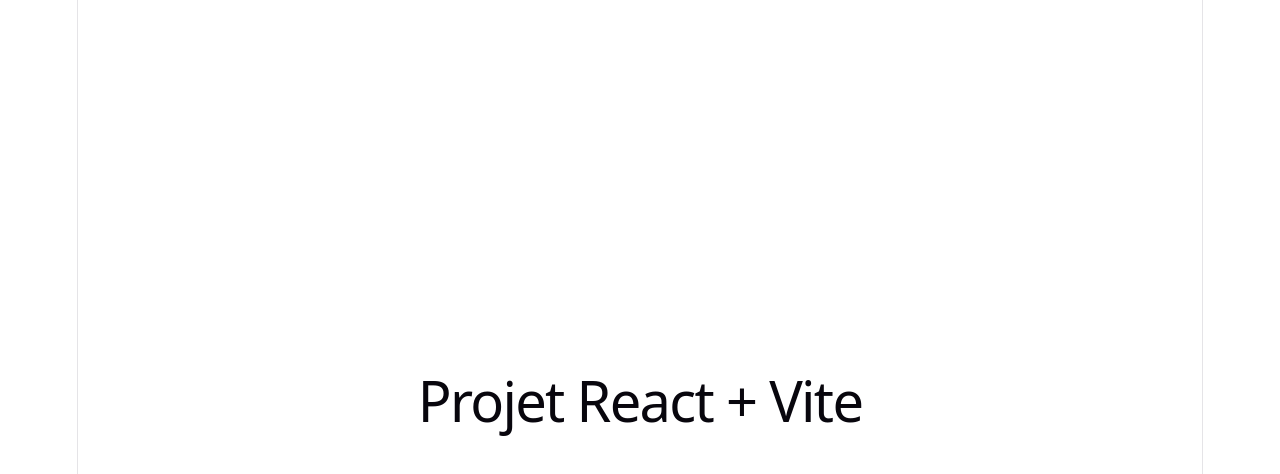
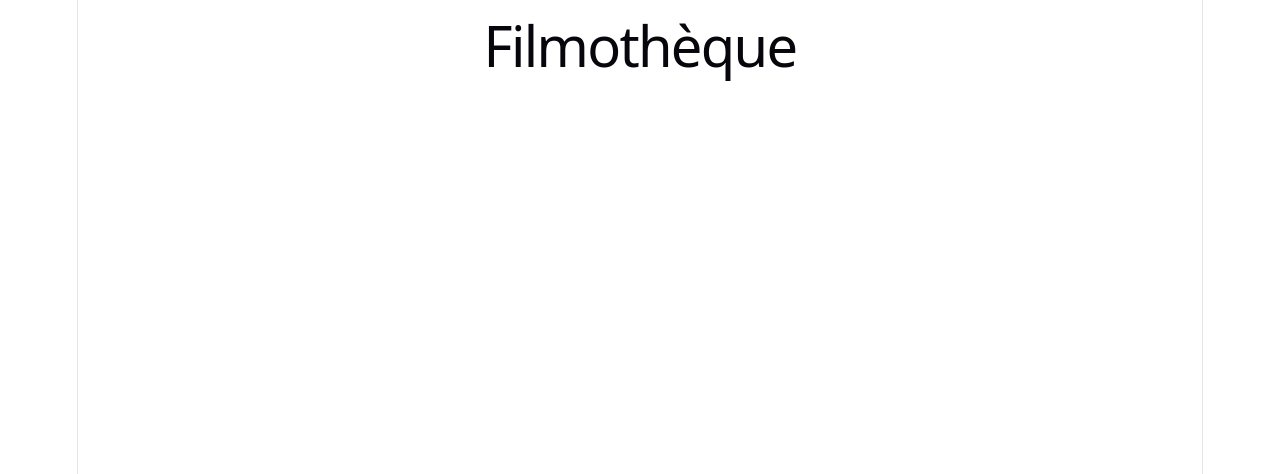
Before and after one commit to renaulaury/my-react-app, a React (Vite) app: page / in a window 1280 px wide. Shown: the top 474 px of the page. Built offline with nearby package versions, Linux system fonts and the light colour scheme.

Commit message:
chore: TD8 base Filmothèque + .env ignoré

```diff
--- a/src/App.jsx
+++ b/src/App.jsx
@@ -1,11 +1,5 @@
-import './App.css'
-
 function App() {
-  return (
-    <section id="center">
-      <h1>Projet React + Vite</h1>
-    </section>
-  )
+  return <h1>Filmothèque</h1>
 }
 
 export default App
```
Also changed, not shown: 1 other file (tests, documents, lock files or other folders).
